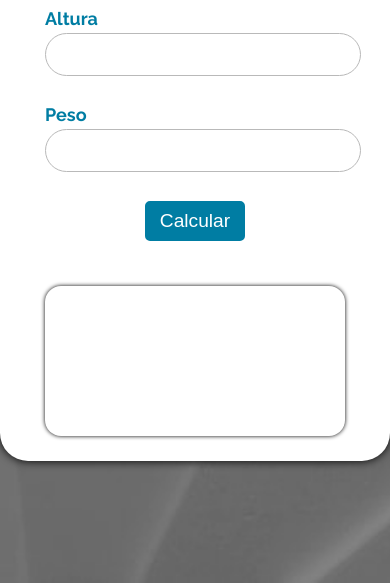
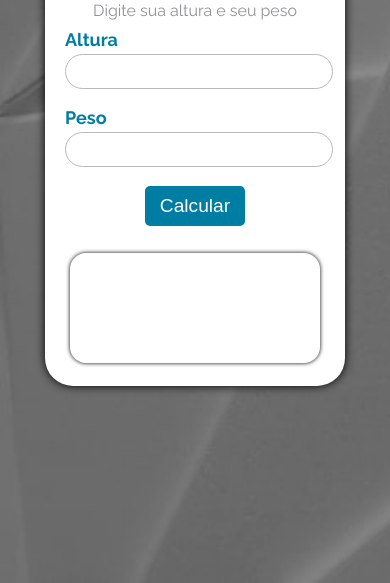
Before and after one commit to lucasfinotirodrigues/Calculadora-IMC, a plain HTML site: page index.html in a window 390 px wide. Shown: the part 261-844 px from the top of the page. Drawn offline with Linux system fonts and the light colour scheme.

Commit message:
"Estilizando  a  versão mobile"

```diff
--- a/css/style.css
+++ b/css/style.css
@@ -121,3 +121,33 @@
     box-sizing: border-box;
     user-select: none;
   }
+
+
+  /*Responsividade*/
+
+@media screen and (min-width:250px) and (max-width: 420px) {
+
+.container{
+    width: 300px;
+    height: 450px;
+}
+
+.input input{
+    margin-left: 20px;
+    width: 256px;
+    height: 20px;
+}
+.input label{
+    margin-left: 20px;
+}
+
+.result{
+    width: 250px;
+    height: 110px;
+    margin-bottom: 16px;
+    font-size: 16px ;
+
+}
+
+
+}
```
